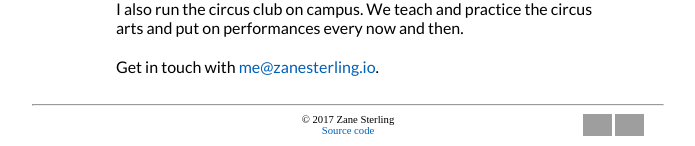
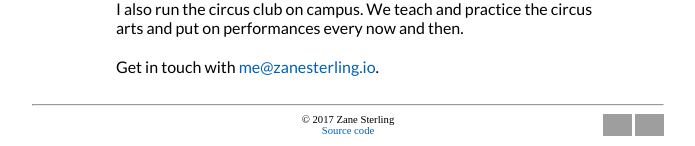
Before and after one commit to Shriken/zanesterling-io, a Django app: page / in a window 1280 px wide. Shown: the part 1158-1304 px from the top of the page, without its empty margins (292-987 px from the left). Run offline with Django 3.2, Linux system fonts and the light colour scheme; parts of the project's set-up code (start-up, migrations or seed data) failed here and were passed over; grey boxes are pictures that could not be loaded.

Commit message:
Fix alignment of social links

```diff
--- a/info_page/static/info_page/style.css
+++ b/info_page/static/info_page/style.css
@@ -158,11 +158,13 @@ div.footer div.social-links {
 	display: block;
 	position: absolute;
 	top: 0;
-	right: 20px;
+	right: 0;
 
 	height: 100%;
+	text-align: right;
 }
 
 div.footer div.social-links a img {
+	display: inline-block;
 	height: 100%;
 }
--- a/info_page/templates/info_page/base.html
+++ b/info_page/templates/info_page/base.html
@@ -35,8 +35,6 @@
     <div class="footer">
       © 2017 Zane Sterling<br>
       <a href="https://github.com/Shriken/zanesterling-io">Source code</a>
-      <span class="footer-social">
-      </span>
 
       <div class="social-links">
         <a target="_blank" href="https://www.linkedin.com/in/zane-sterling-aa82a555">
```
